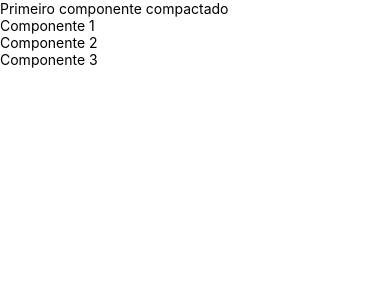
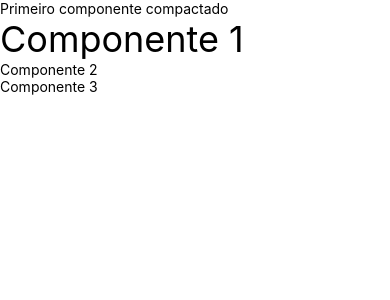
Before and after one commit to gabrielaalvescosta/react-native-studies, a React Native app in the folder exercicios/: screen / in a window 390 px wide. Shown: the top 300 px of the page. Built offline with nearby package versions, Linux system fonts and the light colour scheme.

Commit message:
Adicionando Estilos

```diff
--- a/exercicios/src/components/Multi.js
+++ b/exercicios/src/components/Multi.js
@@ -1,12 +1,14 @@
 import React from 'react';
 import { Text } from 'react-native';
 
+// styles
+import Estilo from './estilo';
+
 
 // Por regra, deve-se evitar criar multi componentes no mesmo arquivo
-
 // Funcao default nao precisa de nome para ser exportada
 export default function () {
-    return <Text>Componente 1</Text>
+    return <Text style={Estilo.txtG}>Componente 1</Text>
 }
 
 // Funcao exportadas (nao default) precisam ter um nome para serem exportadas
--- /dev/null
+++ b/exercicios/src/components/estilo.js
@@ -0,0 +1,9 @@
+import { StyleSheet } from 'react-native';
+
+
+// Estilo txtG
+export default StyleSheet.create({
+    txtG: {
+        fontSize: 36
+    }
+})
```
Also changed, not shown: exercicios/src/App.js (indentation only).
